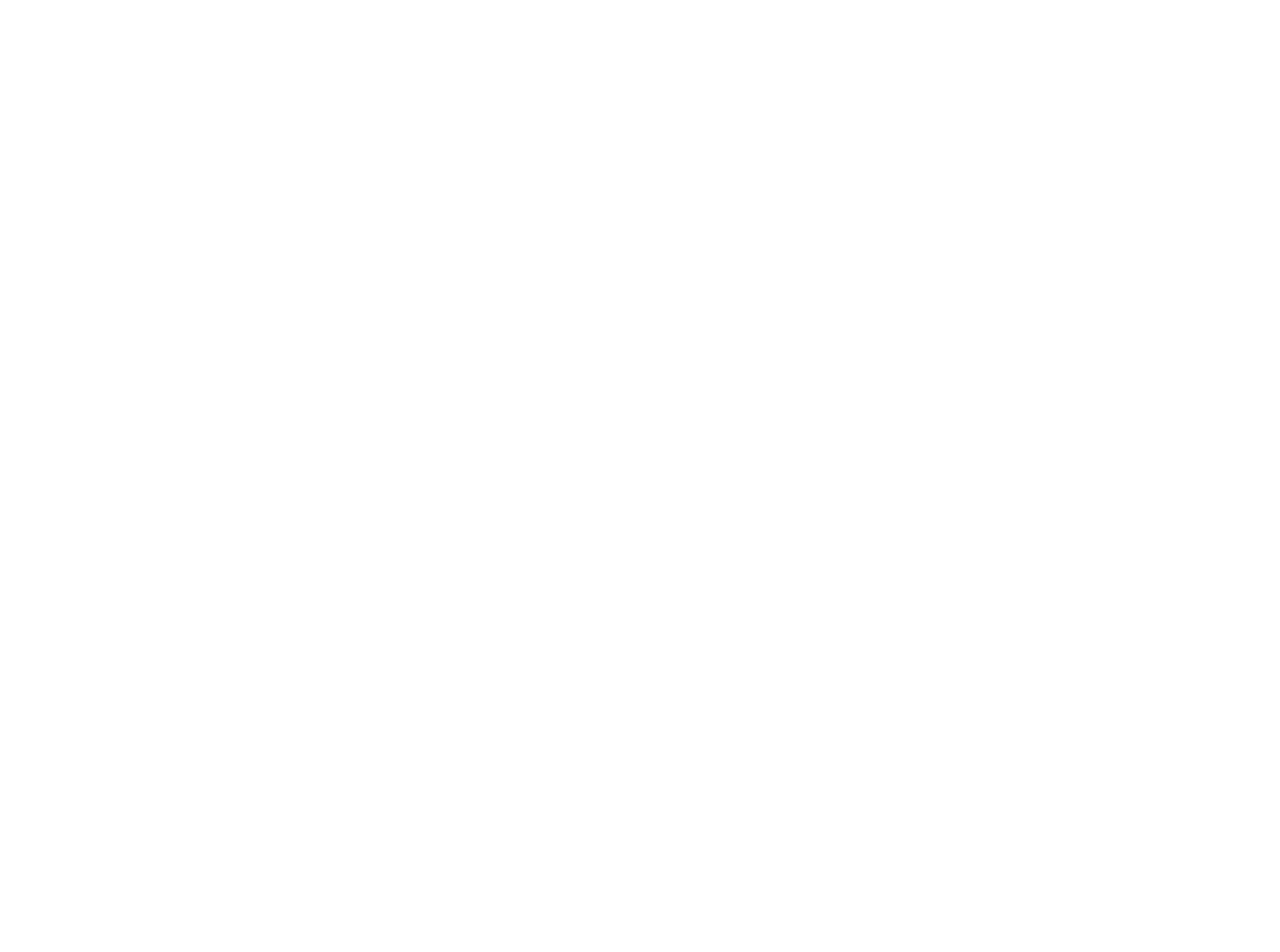
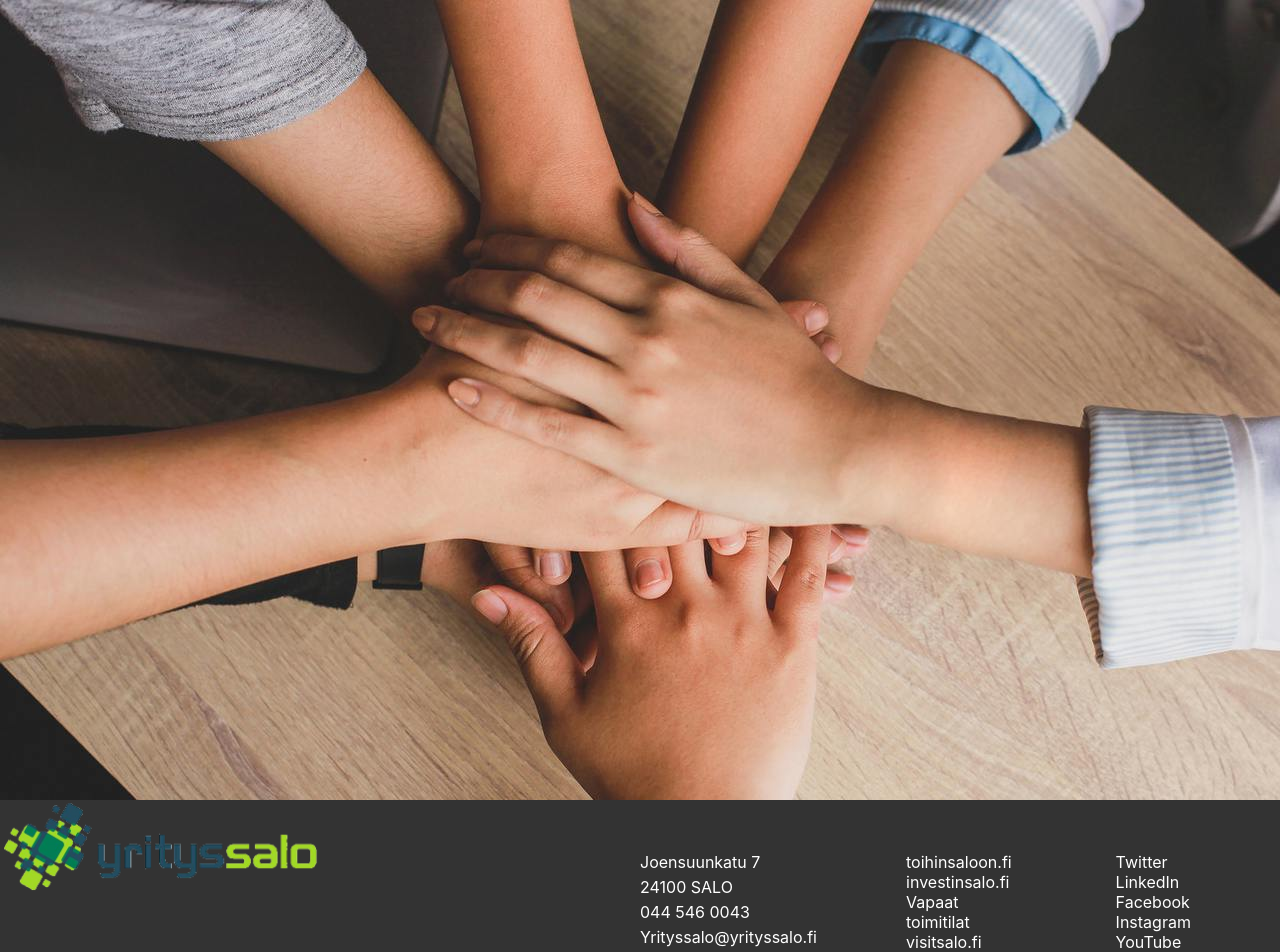
Before and after one commit to MirGitAtGitHub/RekrySalo, a React (Create React App) app in the folder rekrysalo/: page / in a window 1280 px wide. Shown: the top 952 px of the page. Built offline with nearby package versions, Linux system fonts and the light colour scheme.

Commit message:
Tehty footeria ja lisätty etusivun taustakuva

```diff
--- a/rekrysalo/src/App.css
+++ b/rekrysalo/src/App.css
@@ -1,8 +1,25 @@
 .footer {
-  margin-top: 100%;
-  margin-bottom: 0px;
-  border-bottom-width: 0px;
-  padding-bottom: 0px;
+  top: 100%;
+  right: 0%;
+  left: 0%;
+  background-color: #333333;
+  position: absolute;
+}
+a:link {
+  text-decoration: none;
+  color: white;
+}
+a:visited {
+  text-decoration: none;
+  color: white;
+}
+a:hover {
+  text-decoration: none;
+  color: white;
+}
+a:active {
+  text-decoration: none;
+  color: white;
 }
 .logo-left {
   margin-left: 0px;
@@ -91,3 +108,14 @@
   position: relative;
   left: 25%;
 }
+.home-back-image {
+  margin-right: 0px;
+  padding-right: 0px;
+  height: 100%;
+  width: 100%;
+  margin-bottom: 0px;
+  border-bottom-width: 0px;
+  padding-bottom: 0px;
+  background-image: url("./images/teamwork.jpg");
+  position: absolute;
+}
--- a/rekrysalo/src/modules/Footer.js
+++ b/rekrysalo/src/modules/Footer.js
@@ -1,29 +1,29 @@
 import logo from "../images/Yrityssalo_logo.png";
 export const Footer = () => {
   return (
-      <footer className="footer">
+          <footer className="footer">
           <div className="logo-left">
                 <img src={logo} alt="logo" className="logo" />
           </div>
           <div className="links-container">
             <div className="contact-links-right">
-              <a href="">Joensuunkatu 7</a>
-              <a href="">24100 SALO</a>
-              <a href="">044 546 0043</a>
-              <a href="">Yrityssalo@yrityssalo.fi</a>
+              <a href="https://www.google.com/maps/place/Joensuunkatu+7,+24100+Salo/@60.3876751,23.1039557,17z/data=!3m1!4b1!4m5!3m4!1s0x468c46ffa6af4223:0xe37ef9d45f7aa3cf!8m2!3d60.3876751!4d23.1061497" style={{pointerEvents: "none"}}>Joensuunkatu 7</a>
+              <a href="https://www.google.com/maps/place/24100+Salo/@60.3800465,23.0778777,12z/data=!3m1!4b1!4m5!3m4!1s0x468c46357b1fedd7:0x1c00b55478583980!8m2!3d60.3787693!4d23.1529999" style={{pointerEvents: "none"}}>24100 SALO</a>
+              <a href="" style={{pointerEvents: "none"}}>044 546 0043</a>
+              <a href="" style={{pointerEvents: "none"}}>Yrityssalo@yrityssalo.fi</a>
             </div>
             <div className="links-right">
-              <a href="">toihinsaloon.fi</a>
-              <a href="">investinsalo.fi</a>
-              <a href="">Vapaat toimitilat</a>
-              <a href="">visitsalo.fi</a>
+              <a href="https://toihinsaloon.fi">toihinsaloon.fi</a>
+              <a href="https://investinsalo.fi">investinsalo.fi</a>
+              <a href="https://investinsalo.fi/vapaat-toimitilat-ja-yritystontit/">Vapaat toimitilat</a>
+              <a href="https://visitsalo.fi">visitsalo.fi</a>
             </div>
             <div className="social-links-right">
-              <a href="">Twitter</a>
-              <a href="">LinkedIn</a>
-              <a href="">Facebook</a>
-              <a href="">Instagram</a>
-              <a href="">YouTube</a>
+              <a href="https://twitter.com/yrityssalooy">Twitter</a>
+              <a href="https://fi.linkedin.com/company/yrityssalo-ltd.">LinkedIn</a>
+              <a href="https://www.facebook.com/yrityssalo/">Facebook</a>
+              <a href="https://www.instagram.com/yrityssalo/?hl=fi">Instagram</a>
+              <a href="https://www.youtube.com/channel/UCkfQiLLkGcMBBkOy1ghBNHQ">YouTube</a>
             </div>
          </div>
       </footer>
--- /dev/null
+++ b/rekrysalo/src/modules/HomeBackImage.js
@@ -0,0 +1,7 @@
+export const HomeBackImage = () => {
+  return (
+    <div className="home-back-image">
+
+    </div>
+  );
+}
--- a/rekrysalo/src/pages/Home.js
+++ b/rekrysalo/src/pages/Home.js
@@ -1,7 +1,11 @@
+import {HomeBackImage} from "../modules/HomeBackImage";
 import {Footer} from "../modules/Footer";
 const Home = () => {
   return (
-      <Footer />
+      <>
+        <HomeBackImage />
+        <Footer />
+      </>
   )
 }
 
```
Also changed, not shown: rekrysalo/src/images/teamwork.jpg (added).
